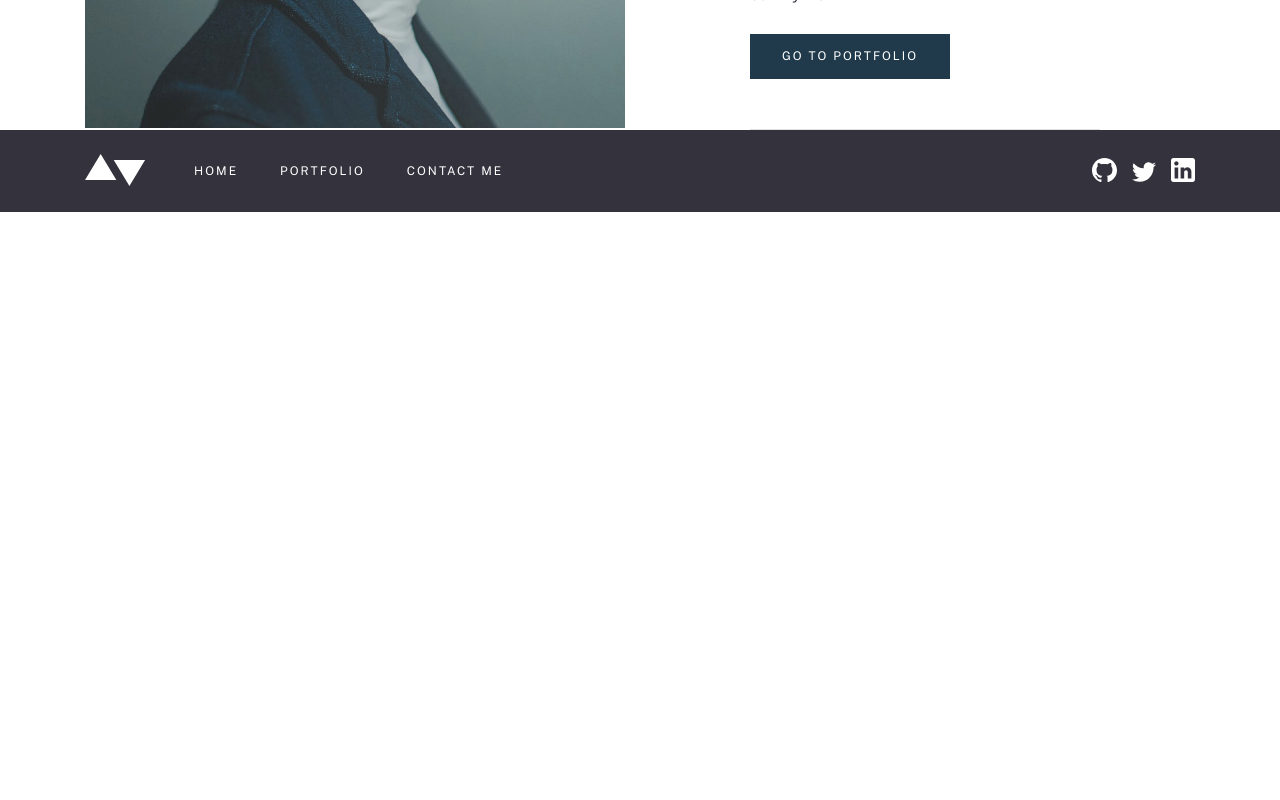
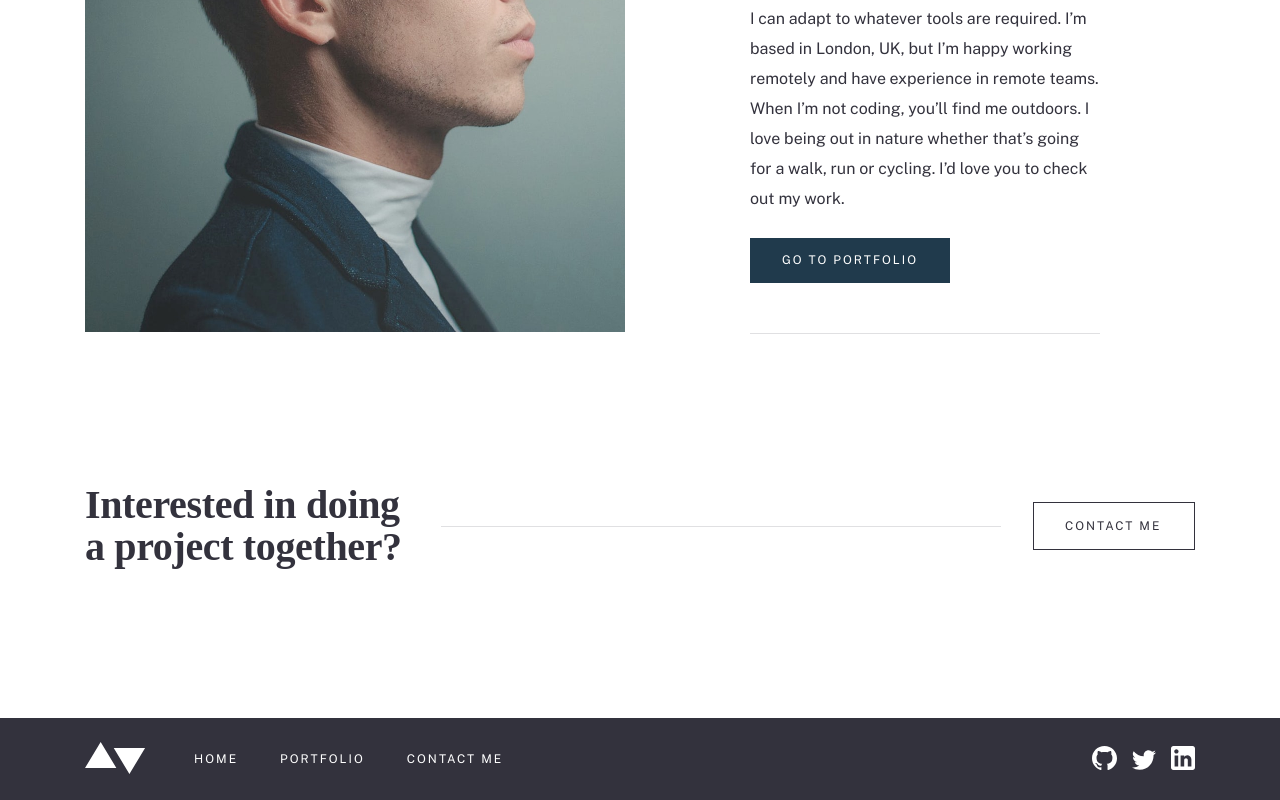
Before and after one commit to yjcyun/frontend_mentor, a React (Create React App) app in the folder intermediate/minimalist_portfolio_website/: page / in a window 1280 px wide. Shown: the part 1168-1968 px from the top of the page. Before the commit the page ends 1380 px from the top, so only its background shows below. Built offline with nearby package versions, Linux system fonts and the light colour scheme; a web font is replaced by a local one.

Commit message:
:lipstick: Create Contact Banner and update layout

```diff
--- a/intermediate/minimalist_portfolio_website/src/components/Button.tsx
+++ b/intermediate/minimalist_portfolio_website/src/components/Button.tsx
@@ -31,6 +31,7 @@ const StyledButton = styled.button<StyledButtonProps>`
     letter-spacing: 2px;
     text-transform: uppercase;
     font-size: 12px;
+    white-space: nowrap;
   }
 
   ${(props) =>
--- /dev/null
+++ b/intermediate/minimalist_portfolio_website/src/components/ContactBanner.tsx
@@ -0,0 +1,30 @@
+import styled from 'styled-components';
+import Button from './Button';
+import Divider from './Divider';
+
+const StyledContactBanner = styled.section`
+  display: flex;
+  align-items: center;
+
+  h2 {
+    max-width: 350px;
+    margin-right: 32px;
+  }
+
+  button {
+    margin-left: 32px;
+  }
+`;
+
+const ContactBanner = () => {
+  return (
+    <StyledContactBanner>
+      <h2>Interested in doing a project together?</h2>
+
+      <Divider />
+      <Button variant='secondary'>contact me</Button>
+    </StyledContactBanner>
+  );
+};
+
+export default ContactBanner;
--- a/intermediate/minimalist_portfolio_website/src/components/DisplayGrid.tsx
+++ b/intermediate/minimalist_portfolio_website/src/components/DisplayGrid.tsx
@@ -16,7 +16,7 @@ const StyledGrid = styled.div`
   justify-content: space-between;
   max-width: 1015px;
 
-  &:nth-child(odd) {
+  &:nth-of-type(2n) {
     flex-direction: row-reverse;
     margin-left: auto;
   }
--- a/intermediate/minimalist_portfolio_website/src/components/Layout.tsx
+++ b/intermediate/minimalist_portfolio_website/src/components/Layout.tsx
@@ -1,3 +1,4 @@
+import { useLocation } from 'react-router-dom';
 import styled from 'styled-components';
 import Footer from './Footer';
 
@@ -18,16 +19,21 @@ const Container = styled.div`
   }
 `;
 
-const ContentCont = styled.div`
+const ContentCont = styled.div<{ isHome: boolean }>`
   min-height: calc(100vh - 178px);
+  margin: ${(props) => (props.isHome ? '54px 0 150px' : '94px 0 150px')};
 `;
 
 const Layout = ({ children }: LayoutProps) => {
+  const location = useLocation();
+
+  const isHome = location.pathname === '/';
+
   return (
     <>
       <Container>
         <Header />
-        <ContentCont>{children}</ContentCont>
+        <ContentCont isHome={isHome}>{children}</ContentCont>
       </Container>
       <Footer />
     </>
--- a/intermediate/minimalist_portfolio_website/src/pages/Home.tsx
+++ b/intermediate/minimalist_portfolio_website/src/pages/Home.tsx
@@ -6,8 +6,9 @@ import DisplayGrid from '../components/DisplayGrid';
 
 import hero from '../assets/homepage/desktop/image-homepage-hero@2x.jpg';
 import profile from '../assets/homepage/desktop/image-homepage-profile@2x.jpg';
+import ContactBanner from '../components/ContactBanner';
 
-const Hero = styled.section`
+const HeroSection = styled.section`
   background-image: url(${hero});
   background-size: cover;
   height: 600px;
@@ -25,15 +26,20 @@ const HeroContent = styled.div`
   }
 `;
 
+const ProfileSection = styled.section`
+  margin: 150px 0;
+`;
+
 const HomePage = () => {
   return (
     <Layout>
-      <Hero>
+      <HeroSection>
         <HeroContent>
           <h1>Hey, I’m Alex Spencer and I love building beautiful websites</h1>
           <Button adornment>about me</Button>
         </HeroContent>
-      </Hero>
+      </HeroSection>
+      <ProfileSection>
         <DisplayGrid
           alt='A sideview photo of Alex Spencer'
           description='I’m a junior front-end developer looking for a new role in an exciting company. I focus on writing accessible HTML, using modern CSS practices and writing clean JavaScript. When writing JavaScript code, I mostly use React, but I can adapt to whatever tools are required. I’m based in London, UK, but I’m happy working remotely and have experience in remote teams. When I’m not coding, you’ll find me outdoors. I love being out in nature whether that’s going for a walk, run or cycling. I’d love you to check out my work.'
@@ -41,6 +47,8 @@ const HomePage = () => {
           label='go to portfolio'
           title='About Me'
         />
+      </ProfileSection>
+      <ContactBanner />
     </Layout>
   );
 };
```
Lines whose indentation alone changed are shown as unchanged.
